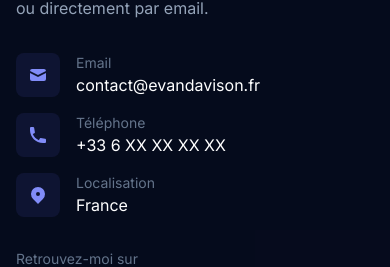
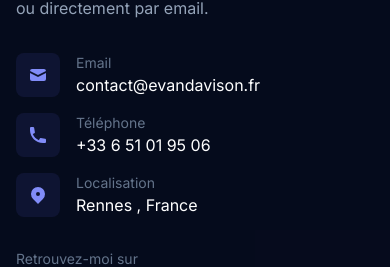
Before and after one commit to davisone/portfolio-V2, a React (Vite) app: page / in a window 390 px wide. Shown: the part 8915-9182 px from the top of the page. Built offline with nearby package versions, Linux system fonts and the light colour scheme.

Commit message:
configuration du numéro de téléphone

```diff
--- a/src/components/Contact.jsx
+++ b/src/components/Contact.jsx
@@ -13,13 +13,13 @@ const contactInfo = [
   {
     icon: HiPhone,
     label: 'Téléphone',
-    value: '+33 6 XX XX XX XX',
-    href: 'tel:+33600000000',
+    value: '+33 6 51 01 95 06',
+    href: 'tel:+33651019506',
   },
   {
     icon: HiLocationMarker,
     label: 'Localisation',
-    value: 'France',
+    value: 'Rennes , France',
     href: null,
   },
 ]
```
